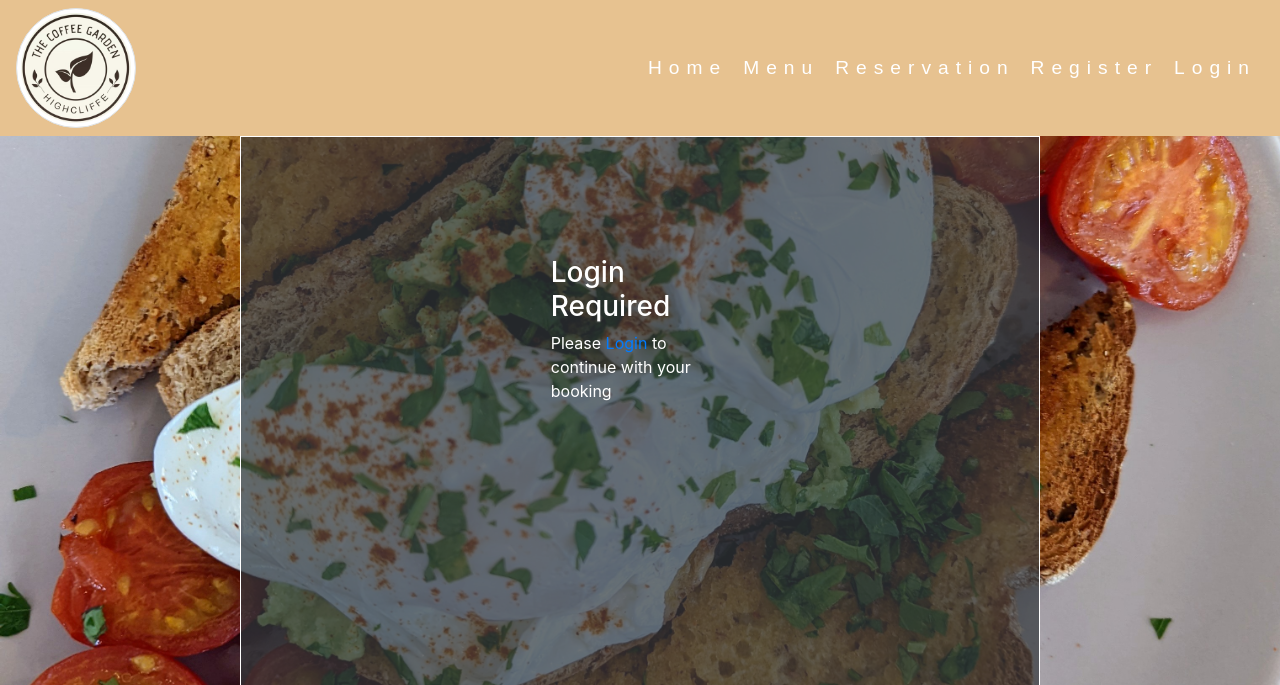
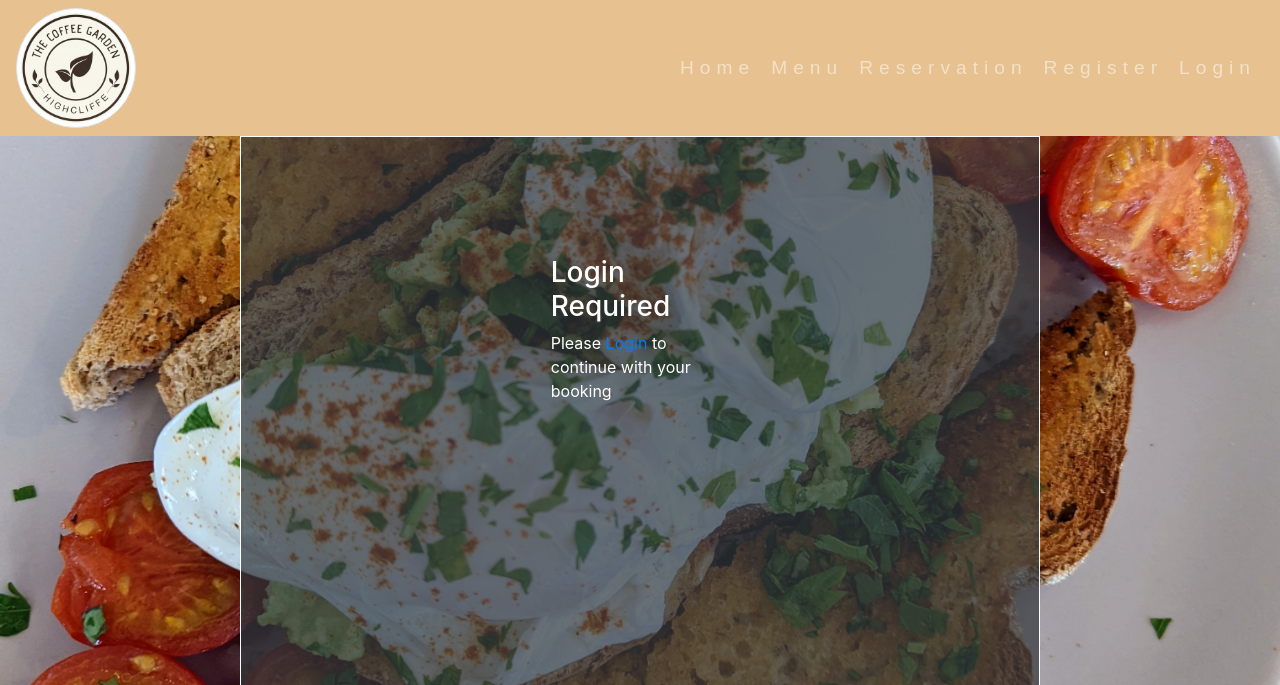
Before and after one commit to Code-Institute-Submissions/henryl74-The-Coffee-Garden-PP4, a Django app: page /booking/ in a window 1280 px wide. Shown: the top 685 px of the page. Run offline with Django 3.2, Linux system fonts and the light colour scheme.

Commit message:
Update css file and nav bar

```diff
--- a/static/css/style.css
+++ b/static/css/style.css
@@ -10,17 +10,18 @@
     text-decoration: none;
 }
 
-/* Header */
+/* ---------- Header ---------- */
 
 header {
     margin: 0;
 }
 
-/* Navigation bar */
+/* ---------- Navigation bar ---------- */
+
 .nav-item .nav-link {
     font-family: Dancing Script, sans-serif;
     font-size: larger;
-    letter-spacing: 7px;
+    letter-spacing: 6px;
     padding: 20px;
     color: #FFFFFF;
 }
@@ -30,7 +31,8 @@ header {
     text-decoration: none;
 }
 
-/* Main area on home page */
+/* ---------- Main Home Page ---------- */
+
 #hero-outer {
     height: 630px;
     width: 100%;
@@ -101,7 +103,7 @@ header {
     color: #FFFFFF;
 }
 
-/* Menu page */
+/* ---------- Menu page ---------- */
 
 .background-image {
     background-image: url('../images/cakes_varieties.jpg');
@@ -191,7 +193,7 @@ header {
     color: white;
 }
 
-/* login page*/
+/* ---------- login page ---------- */
 
 .login-image {
     background-image: url('../images/reservation_background.jpg');
@@ -215,7 +217,7 @@ header {
 
 }
 
-/* Log Out */
+/* ---------- Log Out ---------- */
 
 .logout-image {
     background-image: url('../images/reservation_background.jpg');
@@ -224,7 +226,7 @@ header {
     background-attachment: fixed;
 }
 
-/* register page*/
+/* ---------- Register page ----------*/
 
 .register-image {
     background-image: url('../images/register_background.jpg');
@@ -246,7 +248,7 @@ header {
     text-align: center;
 }
 
-/* reservations page */
+/* ---------- Reservations page ---------- */
 
 .book_a_table {
     background-image: url('../images/reservation_background.jpg');
@@ -281,7 +283,7 @@ header {
     padding-top: 71px;
 }
 
-/* My Bookings */
+/* ---------- My Bookings ---------- */
 
 .my_bookings_container {
     width: 800px;
@@ -299,7 +301,7 @@ header {
     color: #2c2f33;
 }
 
-/*Thank you page*/
+/* ---------- Booking Confirmation ---------- */
 
 #thank-you-image {
     height: 500px;
@@ -336,7 +338,7 @@ header {
     position: sticky;
 }
 
-/* Footer */
+/* ---------- Footer ---------- */
 
 #footer {
     margin-top: 10px;
@@ -357,7 +359,8 @@ header {
 }
 
 
-/* Media Quiries */
+/* ---------- Media Quiries ---------- */
+
 @media screen and (max-width: 1300px) {
     .container {
         height: auto;
@@ -374,7 +377,7 @@ header {
 
 }
 
-/* Media quiries for tablet sized screens */
+/* ---------- Media quiries for tablet sized screens ---------- */
 @media screen and (max-width: 950px) {
     #cover-text {
         bottom: 270px;
@@ -392,7 +395,7 @@ header {
 
 }
 
-/* Media queries for mobile */
+/* ---------- Media queries for mobile ---------- */
 
 @media screen and (max-width:650px) {
     #cover-text {
@@ -430,7 +433,7 @@ header {
 
 }
 
-/* Media Query for small mobile devices*/
+/* ---------- Media Query for small mobile devices ---------- */
 
 @media screen and (max-width:360px) {
     .menu_container {
--- a/templates/base.html
+++ b/templates/base.html
@@ -28,7 +28,7 @@
 <body class="d-flex flex-column h-100 main-bg">
 
     <!--Heading area, including company logo and Navbar functions -->
-    <nav class="navbar navbar-expand-lg" style="background-color: #e7c290;">
+    <nav class="navbar navbar-expand-lg navbar-dark" style="background-color: #e7c290;">
         <a href="{% url 'home' %}">
             <img class="img-thumbnail rounded-circle site-logo" src="{% static 'images/restaurant_logo.jpeg' %}"
                 style="height: 120px;" alt="logo">
```
